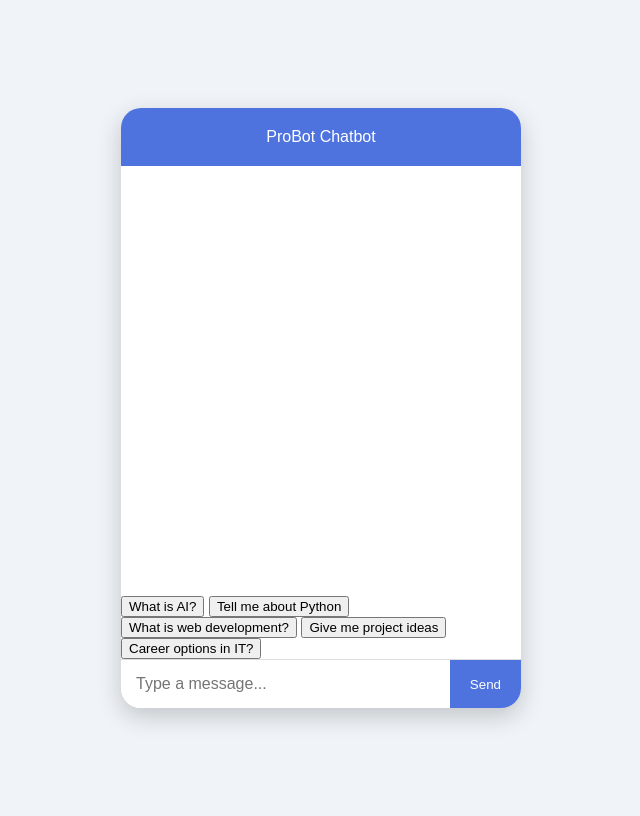
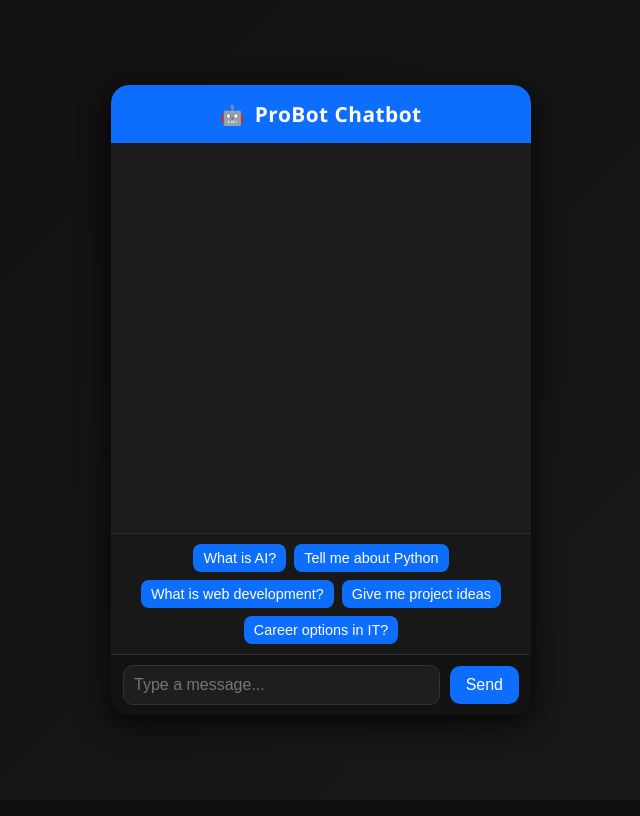
Before and after one commit to prachi230208/AI-ALA-3, a Flask app: page / in a window 1280 px wide. Shown: the whole page, without its empty margins (319-959 px from the left). After the commit the page ends 705 px from the top, so only its background shows below. Run offline with Flask 3, Linux system fonts and the light colour scheme.

Commit message:
Revamp chat UI with new styles and layout

```diff
--- a/static/style.css
+++ b/static/style.css
@@ -1,81 +1,184 @@
+/* === General Body Styling === */
 body {
-    font-family: 'Poppins', sans-serif;
-    background: #f0f4f8;
+  font-family: "Poppins", "Segoe UI", sans-serif;
+  background: linear-gradient(135deg, #0f0f0f, #1a1a1a);
   display: flex;
   justify-content: center;
   align-items: center;
   height: 100vh;
+  margin: 0;
 }
 
+/* === Chat Container === */
 .chat-container {
-    width: 400px;
-    height: 600px;
-    background: #ffffff;
-    border-radius: 20px;
-    box-shadow: 0 8px 25px rgba(0,0,0,0.2);
+  background: #121212;
+  width: 420px;
+  max-width: 95%;
+  border-radius: 18px;
+  box-shadow: 0 8px 30px rgba(0, 0, 0, 0.8);
   display: flex;
   flex-direction: column;
   overflow: hidden;
 }
 
+/* === Chat Header === */
 .chat-header {
-    background: #4e73df;
-    color: #fff;
-    padding: 20px;
-    font-weight: 500;
+  background: #0d6efd;
+  color: white;
   text-align: center;
+  padding: 15px;
+  font-size: 1.3rem;
+  font-weight: 600;
+  letter-spacing: 0.5px;
+  border-top-left-radius: 18px;
+  border-top-right-radius: 18px;
+  display: flex;
+  justify-content: center;
+  align-items: center;
+  gap: 10px;
 }
 
-.chat-body {
-    flex: 1;
-    padding: 15px;
-    overflow-y: auto;
+.chat-header::before {
+  content: "🤖";
+  font-size: 1.2rem;
 }
 
+/* === Chat Body === */
+.chat-body {
+  height: 360px;
+  overflow-y: auto;
+  padding: 15px;
+  background: #1c1c1c;
+  display: flex;
+  flex-direction: column;
+  gap: 10px;
+  scrollbar-width: thin;
+  scrollbar-color: #444 #1c1c1c;
+}
+
+.chat-body::-webkit-scrollbar {
+  width: 6px;
+}
+.chat-body::-webkit-scrollbar-thumb {
+  background-color: #444;
+  border-radius: 4px;
+}
+
+/* === Message Styling === */
+.message {
+  display: flex;
+  flex-direction: column;
+  animation: fadeIn 0.3s ease-in-out;
+}
+
+.user-message .message-content {
+  align-self: flex-end;
+  background: #0d6efd;
+  color: white;
+  border-radius: 14px 14px 0 14px;
+  padding: 10px 14px;
+  max-width: 75%;
+  word-wrap: break-word;
+}
+
+.bot-message .message-content {
+  align-self: flex-start;
+  background: #2a2a2a;
+  color: #e8e8e8;
+  border-radius: 14px 14px 14px 0;
+  padding: 10px 14px;
+  max-width: 75%;
+  word-wrap: break-word;
+  border: 1px solid #333;
+}
+
+/* === Chat Input === */
 .chat-input {
   display: flex;
-    border-top: 1px solid #ddd;
+  padding: 10px 12px;
+  border-top: 1px solid #2e2e2e;
+  background: #121212;
+  align-items: center;
 }
 
 .chat-input input {
   flex: 1;
-    padding: 15px;
-    border: none;
+  padding: 10px;
+  background: #1e1e1e;
+  border: 1px solid #333;
+  border-radius: 10px;
   outline: none;
-    font-size: 16px;
+  color: #f5f5f5;
+  font-size: 1rem;
+  transition: all 0.3s ease;
+}
+
+.chat-input input:focus {
+  border-color: #0d6efd;
+  box-shadow: 0 0 5px rgba(13, 110, 253, 0.3);
 }
 
 .chat-input button {
-    padding: 15px 20px;
-    background: #4e73df;
-    color: #fff;
+  margin-left: 10px;
+  background: #0d6efd;
+  color: white;
   border: none;
+  border-radius: 10px;
+  padding: 10px 16px;
+  font-size: 1rem;
   cursor: pointer;
   font-weight: 500;
+  transition: background 0.3s ease, transform 0.2s ease;
 }
 
-.message {
-    margin: 10px 0;
-    display: flex;
+.chat-input button:hover {
+  background: #0a58ca;
+  transform: translateY(-2px);
 }
 
-.bot-message { justify-content: flex-start; }
-.user-message { justify-content: flex-end; }
-
-.message-content {
-    max-width: 70%;
-    padding: 10px 15px;
-    border-radius: 15px;
+/* === Suggested Question Buttons === */
+.suggested-questions {
+  display: flex;
+  flex-wrap: wrap;
+  gap: 8px;
+  justify-content: center;
+  background: #181818;
+  padding: 10px;
+  border-top: 1px solid #2e2e2e;
 }
 
-.bot-message .message-content {
-    background: #f1f1f1;
-    color: #333;
-    border-top-left-radius: 0;
+.suggested-questions button {
+  background: #0d6efd;
+  color: white;
+  border: none;
+  border-radius: 8px;
+  padding: 6px 10px;
+  font-size: 0.9rem;
+  cursor: pointer;
+  transition: all 0.3s ease;
 }
 
-.user-message .message-content {
-    background: #4e73df;
-    color: #fff;
-    border-top-right-radius: 0;
+.suggested-questions button:hover {
+  background: #0a58ca;
+  transform: scale(1.05);
 }
+
+/* === Fade-in animation === */
+@keyframes fadeIn {
+  from { opacity: 0; transform: translateY(8px); }
+  to { opacity: 1; transform: translateY(0); }
+}
+
+/* === Responsive Design === */
+@media (max-width: 500px) {
+  .chat-container {
+    width: 95%;
+  }
+  .chat-header {
+    font-size: 1.1rem;
+    padding: 12px;
+  }
+  .chat-body {
+    height: 320px;
+  }
+}
```
Lines whose indentation alone changed are shown as unchanged.
